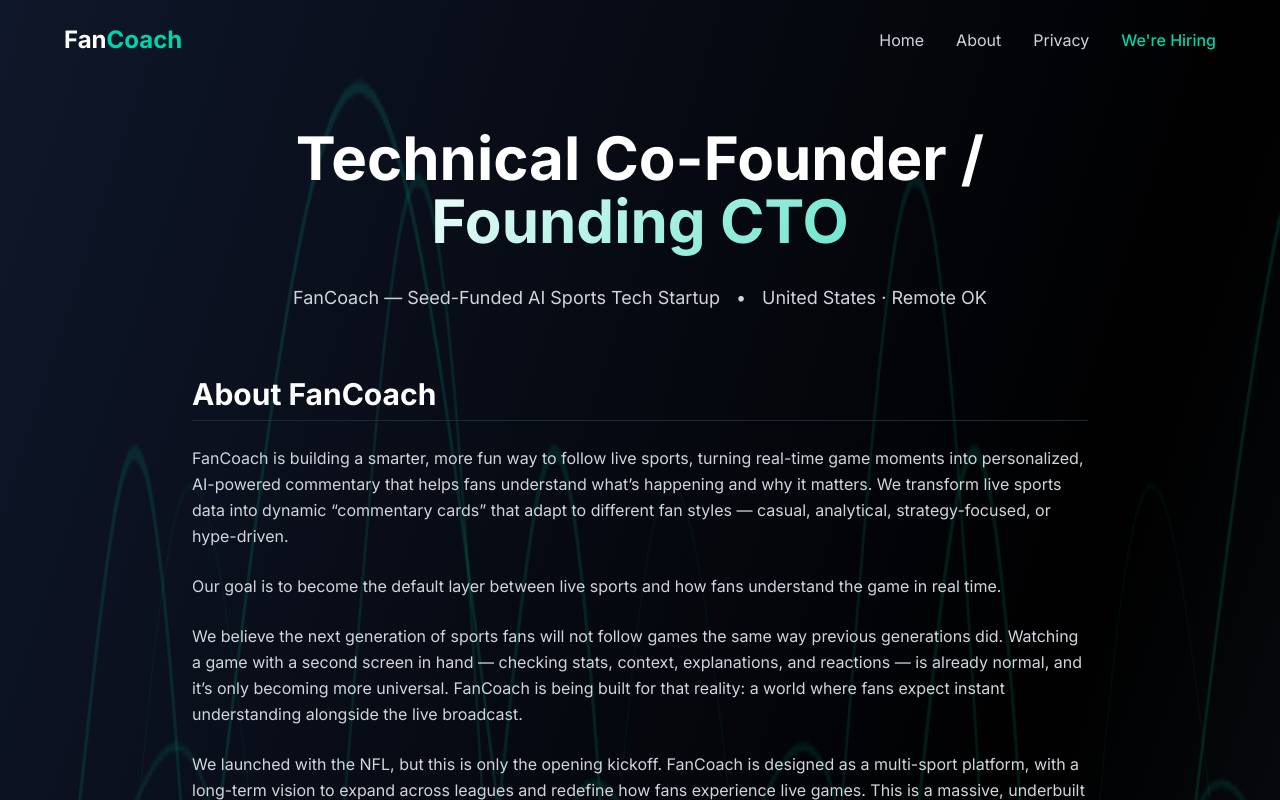
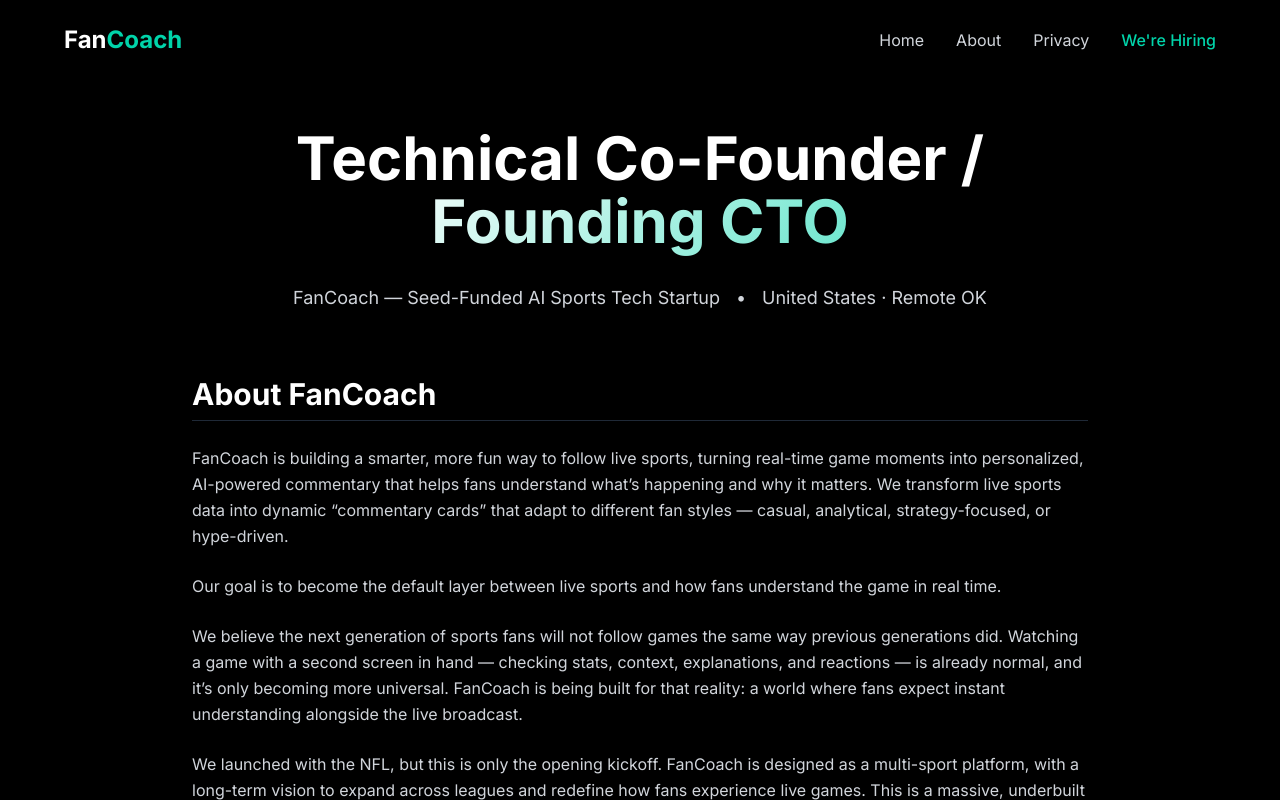
Before and after one commit to jabbmate/fancoach-landing, a Next.js app: page /hiring in a window 1280 px wide. Shown: the top 800 px of the page. Built offline with nearby package versions, Linux system fonts and the light colour scheme.

Commit message:
Remove SilkBackground and set solid black background

```diff
--- a/app/hiring/page.tsx
+++ b/app/hiring/page.tsx
@@ -2,14 +2,14 @@
 import Link from 'next/link'
 import Logo from '@/components/Logo'
 import Footer from '@/components/Footer'
-import SilkBackground from '@/components/SilkBackground'
+
 
 export default function Hiring() {
   return (
     <main className="min-h-screen bg-black text-white relative overflow-hidden">
       {/* Background */}
-      <div className="absolute inset-0 z-0 bg-gradient-to-br from-slate-900 via-black to-slate-800 fixed h-full w-full"></div>
-      <SilkBackground className="z-10 fixed h-full w-full opacity-50" />
+      {/* Background - Solid Black */}
+      <div className="absolute inset-0 z-0 bg-black fixed h-full w-full"></div>
 
       <div className="relative z-20">
         {/* Navigation */}
--- a/app/page.tsx
+++ b/app/page.tsx
@@ -4,7 +4,7 @@
 import AppShowcase from '@/components/AppShowcase'
 import VideoShowcase from '@/components/VideoShowcase'
 import Footer from '@/components/Footer'
-import SilkBackground from '@/components/SilkBackground'
+
 export default function Home() {
   return (
     <main className="min-h-screen">
@@ -29,10 +29,8 @@
       {/* Hero Section */}
       <section className="relative min-h-[75vh] flex items-center justify-center px-6 sm:px-6 lg:px-8 overflow-hidden">
         {/* Base Background */}
-        <div className="absolute inset-0 z-0 bg-gradient-to-br from-slate-900 via-black to-slate-800"></div>
-
-        {/* Silk Background */}
-        <SilkBackground className="z-10" />
+        {/* Base Background - Solid Black */}
+        <div className="absolute inset-0 z-0 bg-black"></div>
 
         {/* Hero Content */}
         <div className="relative z-20 text-center max-w-4xl mx-auto animate-slide-up px-4 md:px-0 py-8 md:py-0">
```
